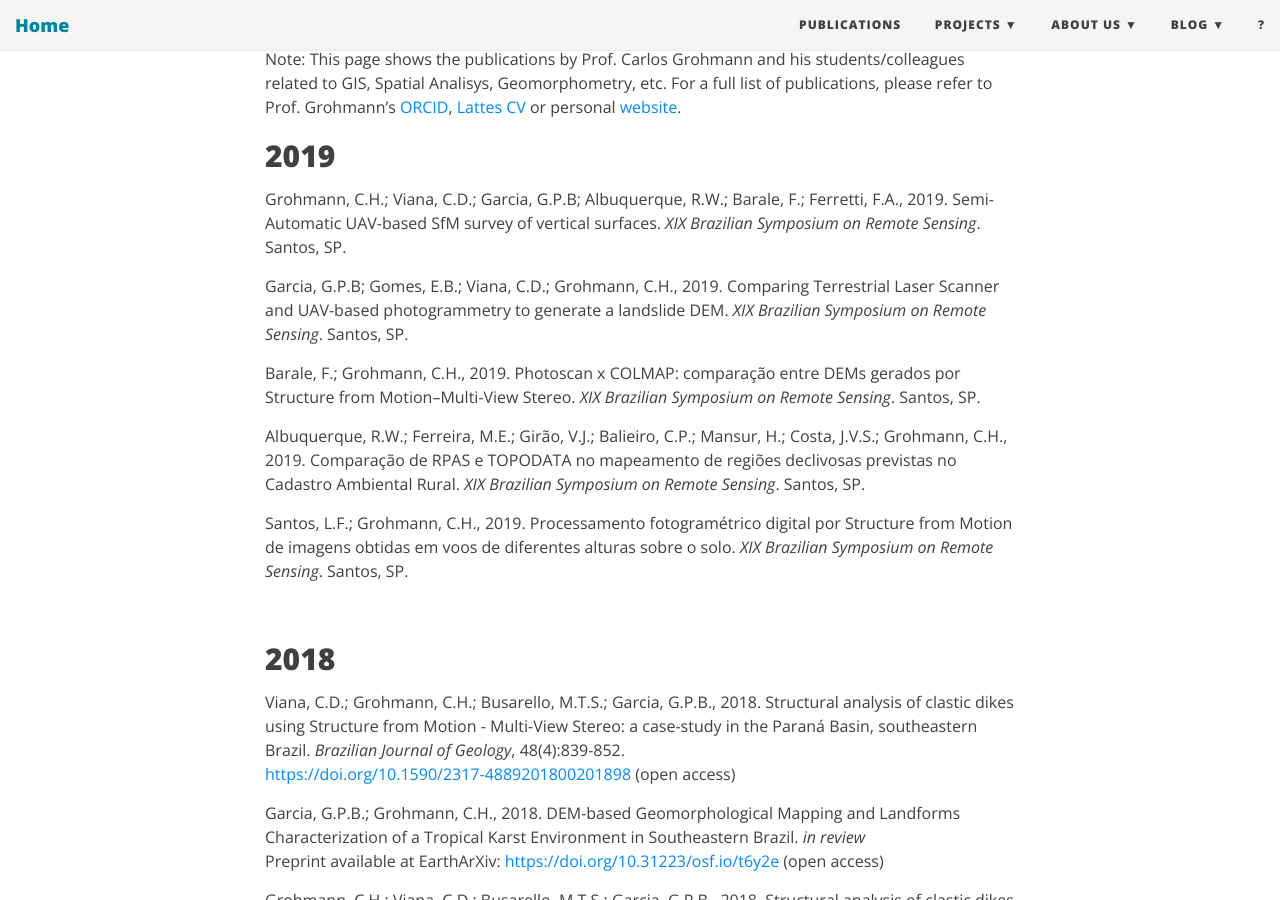
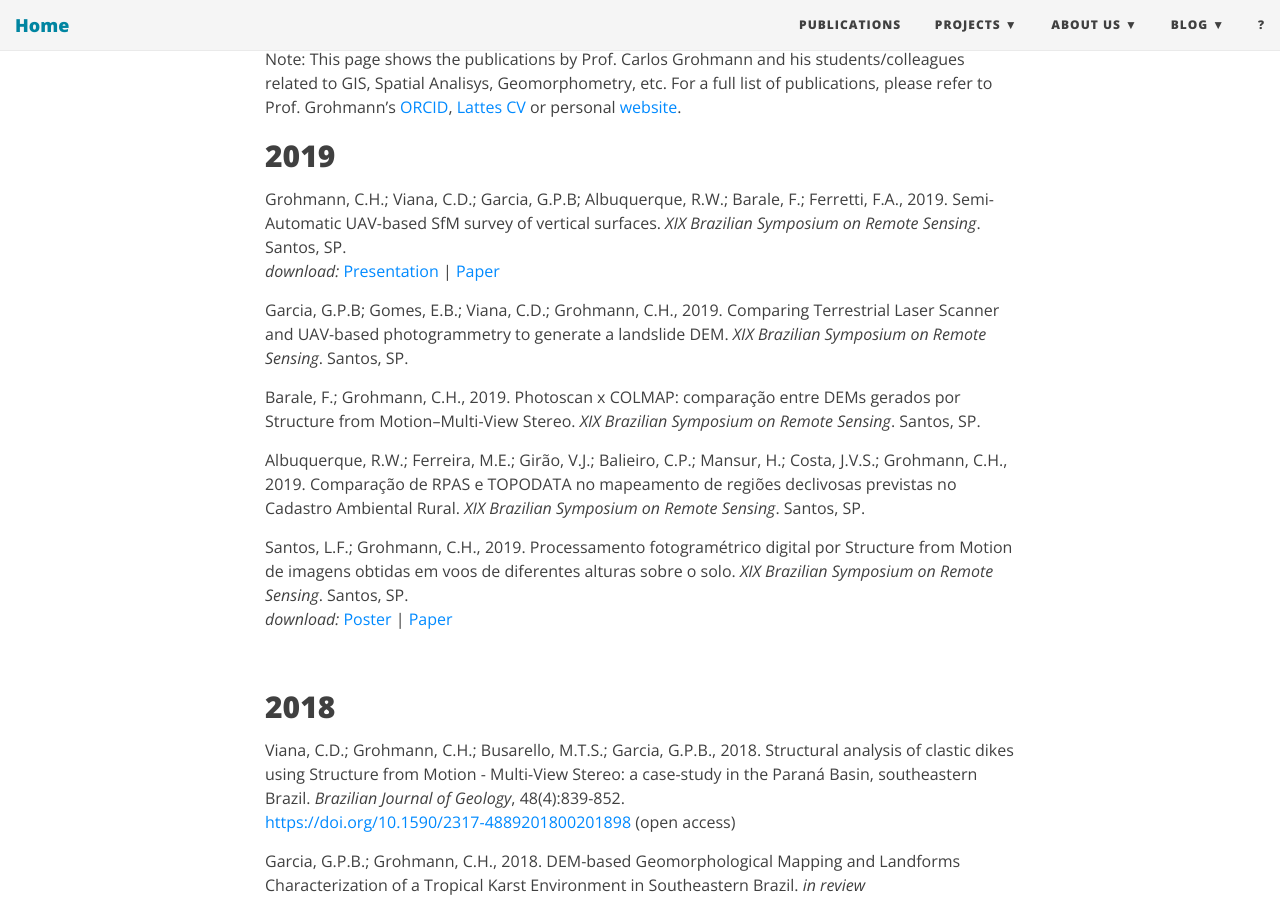
Before and after one commit to SPAMLab/SPAMLab.github.io, a Jekyll site: the page built from publications.md, in a window 1280 px wide and 900 px high, scrolled down 270 px. Built offline with Jekyll 4.4.1, drawn with Linux system fonts in a browser that asks for light colours; nearby versions of some CDN libraries.

Commit message:
added pdfs of SBSR

```diff
--- a/publications.md
+++ b/publications.md
@@ -10,6 +10,7 @@ Note: This page shows the publications by Prof. Carlos Grohmann and his students
 
 ## 2019
 <a name="sbsr_litchi"></a>Grohmann, C.H.; Viana, C.D.; Garcia, G.P.B; Albuquerque, R.W.; Barale, F.; Ferretti, F.A., 2019. Semi-Automatic UAV-based SfM survey of vertical surfaces. _XIX Brazilian Symposium on Remote Sensing_. Santos, SP.
+*download:* [Presentation]({{site.baseurl}}/pub/SBSR/Grohmann_etal_2019_SBSR_sfm_vertical_surfaces_litchi_presentation.pdf) | [Paper]({{site.baseurl}}/pub/SBSR/Grohmann_etal_2019_SBSR_sfm_vertical_surfaces_litchi_paper.pdf)
 
 <a name="sbsr_cunha"></a>Garcia, G.P.B; Gomes, E.B.; Viana, C.D.; Grohmann, C.H., 2019. Comparing Terrestrial Laser Scanner and UAV-based photogrammetry to generate a landslide DEM. _XIX Brazilian Symposium on Remote Sensing_. Santos, SP.
 
@@ -17,7 +18,8 @@ Note: This page shows the publications by Prof. Carlos Grohmann and his students
 
 <a name="sbsr_car"></a>Albuquerque, R.W.; Ferreira, M.E.; Girão, V.J.; Balieiro, C.P.; Mansur, H.; Costa, J.V.S.; Grohmann, C.H., 2019. Comparação de RPAS e TOPODATA no mapeamento de regiões declivosas previstas no Cadastro Ambiental Rural. _XIX Brazilian Symposium on Remote Sensing_. Santos, SP.
 
-<a name="sbsr_altura"></a>Santos, L.F.; Grohmann, C.H., 2019. Processamento fotogramétrico digital por Structure from Motion de imagens obtidas em voos de diferentes alturas sobre o solo. _XIX Brazilian Symposium on Remote Sensing_. Santos, SP.
+<a name="sbsr_alturas"></a>Santos, L.F.; Grohmann, C.H., 2019. Processamento fotogramétrico digital por Structure from Motion de imagens obtidas em voos de diferentes alturas sobre o solo. _XIX Brazilian Symposium on Remote Sensing_. Santos, SP.
+*download:* [Poster]({{site.baseurl}}/pub/SBSR/Santos_Grohmann_2019_SBSR_vant_alturas_voos_poster.pdf) | [Paper]({{site.baseurl}}/pub/SBSR/Santos_Grohmann_2019_SBSR_vant_alturas_voos_paper.pdf)
 
 
 
```
Also changed, not shown: grants/meshstruct.md (+2 -2 lines), 7 other files.
